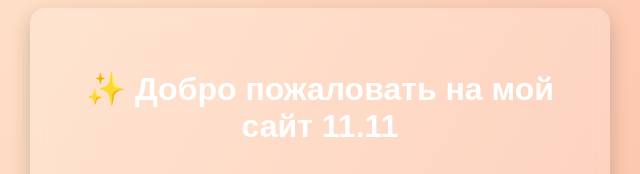
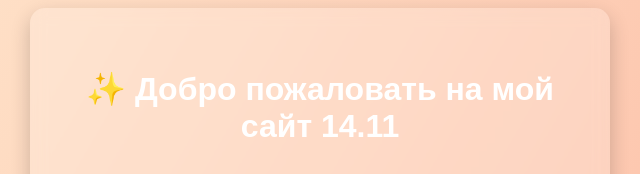
Before and after one commit to dana2002A/my-site, a plain HTML site: page index.html in a window 1280 px wide. Shown: the part 179-353 px from the top of the page, 320-960 px from the left. Drawn offline with Linux system fonts and the light colour scheme.

Commit message:
Update index.html

```diff
--- a/index.html
+++ b/index.html
@@ -8,7 +8,7 @@
 </head>
 <body>
   <div class="container">
-    <h1>✨ Добро пожаловать на мой сайт 11.11<h1>
+    <h1>✨ Добро пожаловать на мой сайт 14.11<h1>
     <p>Этот сайт создан Даной для практической работы по веб-разработке 💻</p>
     <button id="magicButton">Нажми меня 🌸</button>
   </div>
```
